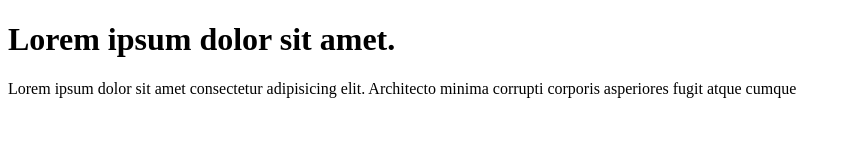
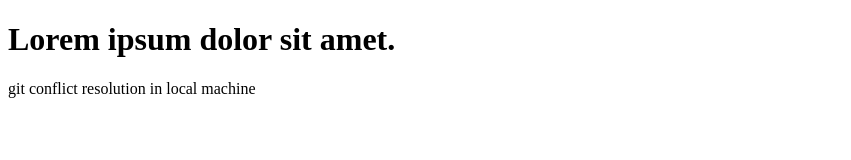
Before and after one commit to Shivank-Arya/practice-branching, a plain HTML site: page index.html in a window 1280 px wide. Shown: the whole page, without its empty margins (0-851 px from the left). Drawn offline with Linux system fonts and the light colour scheme.

Commit message:
coflict resolve local machine

```diff
--- a/index.html
+++ b/index.html
@@ -7,6 +7,6 @@
 </head>
 <body>
     <h1>Lorem ipsum dolor sit amet.</h1>
-    <p>Lorem ipsum dolor sit amet consectetur adipisicing elit. Architecto minima corrupti corporis asperiores fugit atque cumque </p>
+    <p> git conflict resolution in local machine </p>
 </body>
 </html>
```
